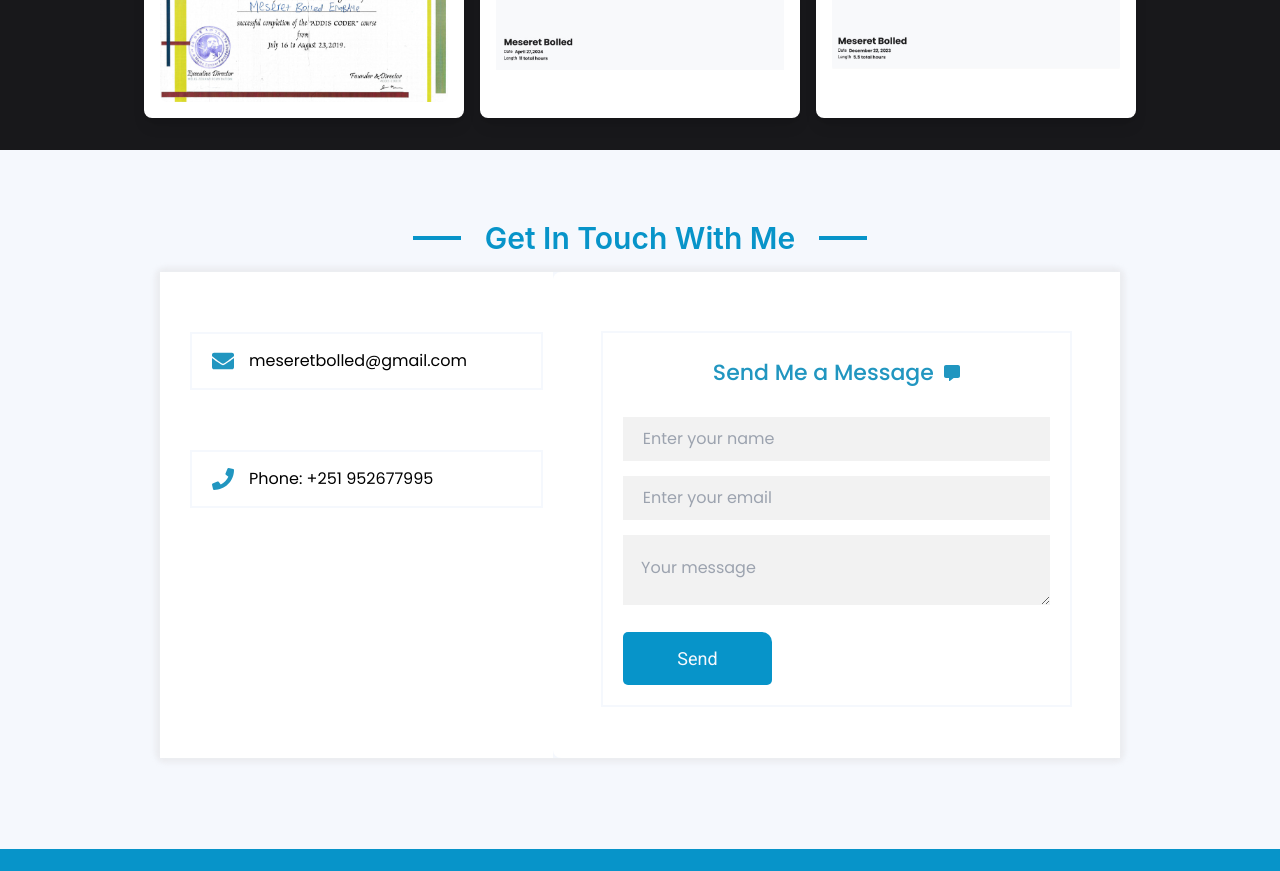
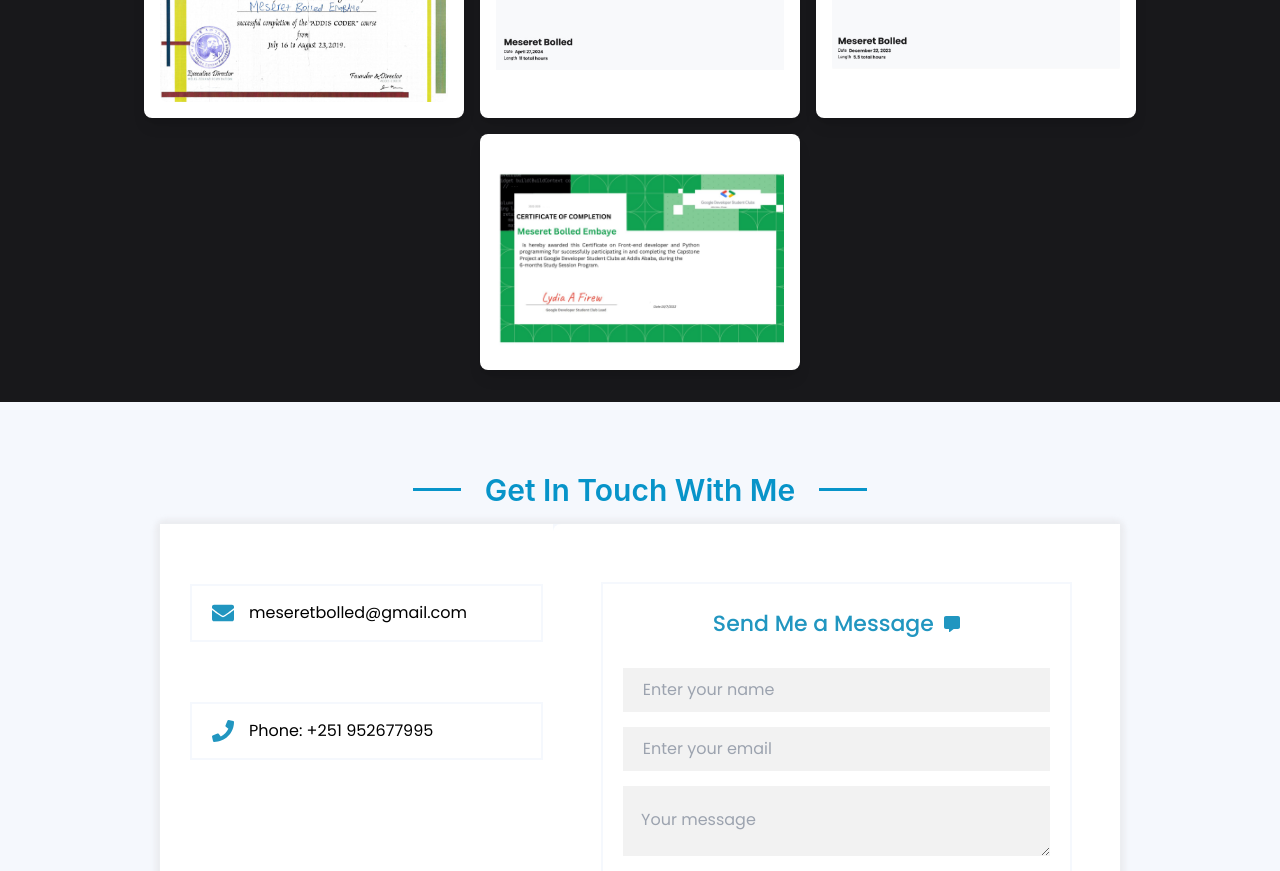
Before and after one commit to yohanis-tadese/personal-portfolio-v3, a React (Vite) app: page / in a window 1280 px wide. Shown: the part 4200-5071 px from the top of the page. Built offline with nearby package versions, Linux system fonts and the light colour scheme; a web font is replaced by a local one.

Commit message:
Update Certeficate.jsx

```diff
--- a/src/Components/certeficate/Certeficate.jsx
+++ b/src/Components/certeficate/Certeficate.jsx
@@ -6,6 +6,7 @@ import CerteficateThree from "../../assets/certeficate-3.jpg";
 import CerteficateFour from "../../assets/certeficate-4.jpg";
 import CerteficateFive from "../../assets/certeficate-5.jpg";
 import CerteficateSix from "../../assets/certeficate-6.jpg";
+import CerteficateSeven from "../../assets/certeficate-7.jpg";
 
 const cardClasses = "w-80 bg-white dark:bg-zinc-900 p-4 rounded-lg shadow-lg";
 const containerClasses =
@@ -29,6 +30,7 @@ const Certeficate = () => {
         <CertificateCard src={CerteficateFour} />
         <CertificateCard src={CerteficateFive} />
         <CertificateCard src={CerteficateSix} />
+        <CertificateCard src={CerteficateSeven} />
       </div>
     </div>
   );
```
